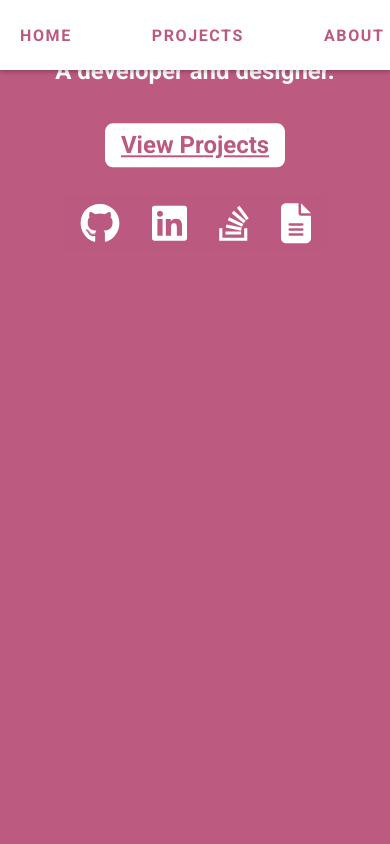
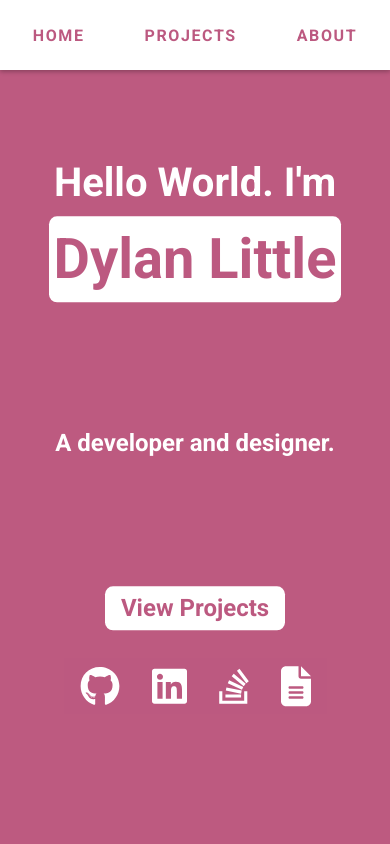
Before and after one commit to dlittle1/react-portfolio, a React (Create React App) app: page / in a window 390 px wide. Shown: the top 844 px of the page. Built offline with nearby package versions, Linux system fonts and the light colour scheme.

Commit message:
style button and mobile styles

```diff
--- a/src/styles/home.css
+++ b/src/styles/home.css
@@ -51,6 +51,7 @@
   margin: 0.5rem;
   cursor: pointer;
   transition: all 0.2s ease-in-out;
+  text-decoration: none;
 }
 
 .home-button:hover {
@@ -66,6 +67,7 @@
   align-items: center;
   width: 100%;
   margin: 20px;
+  display: none;
 }
 
 .home-button-link {
--- a/src/styles/mobile.css
+++ b/src/styles/mobile.css
@@ -11,8 +11,9 @@
   .home-title-container {
     text-align: center;
     width: 100%;
-    position: relative;
     height: 85vh;
+    justify-content: space-around;
+    margin: 0;
   }
 
   .home-title-container h2 {
@@ -34,6 +35,10 @@
   .home-title-mobile h1 {
     font-size: 3.5rem;
     margin: 20px 0px;
+  }
+
+  .home-button-links {
+    display: block;
   }
 
   /* ABOUT */
@@ -68,6 +73,9 @@
 
   .nav-links-main {
     justify-content: space-around;
+    align-items: center;
+    width: auto;
+    gap: 20px;
   }
 
   .projects-nav-items {
```
